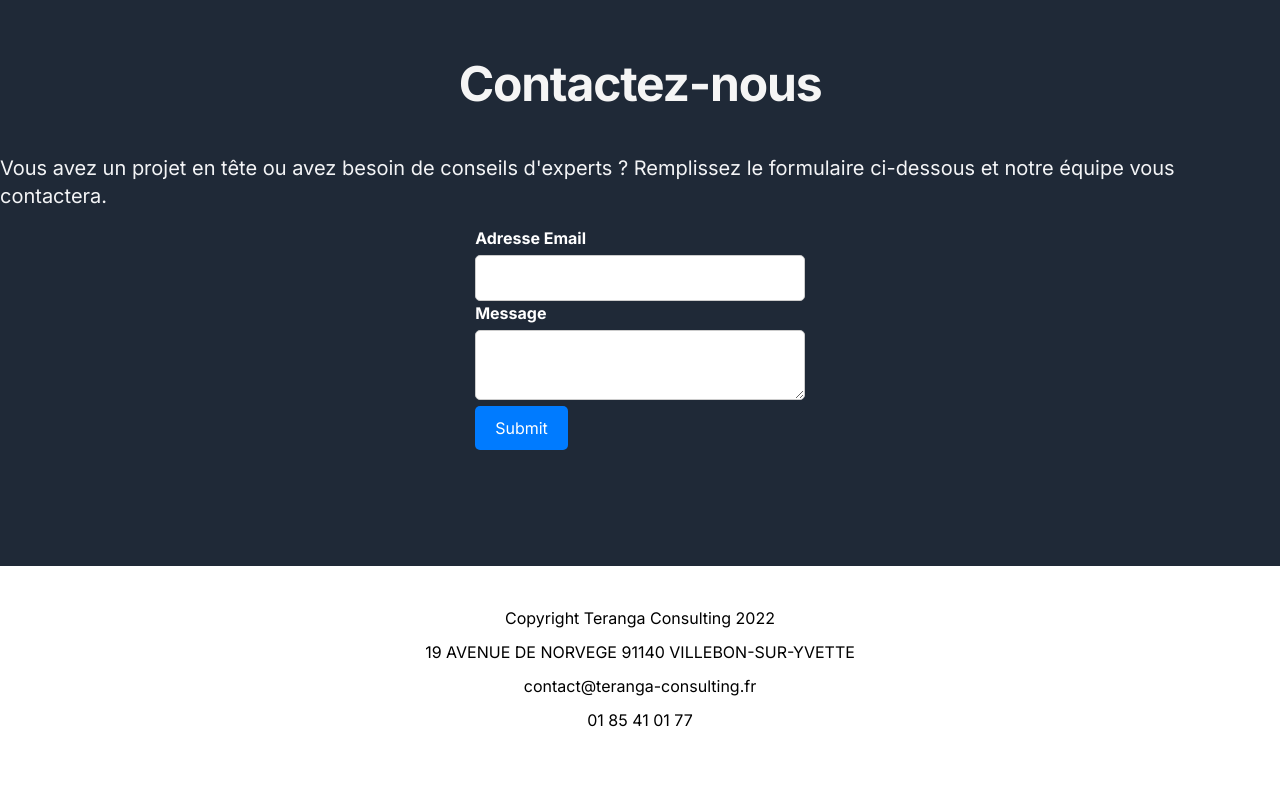
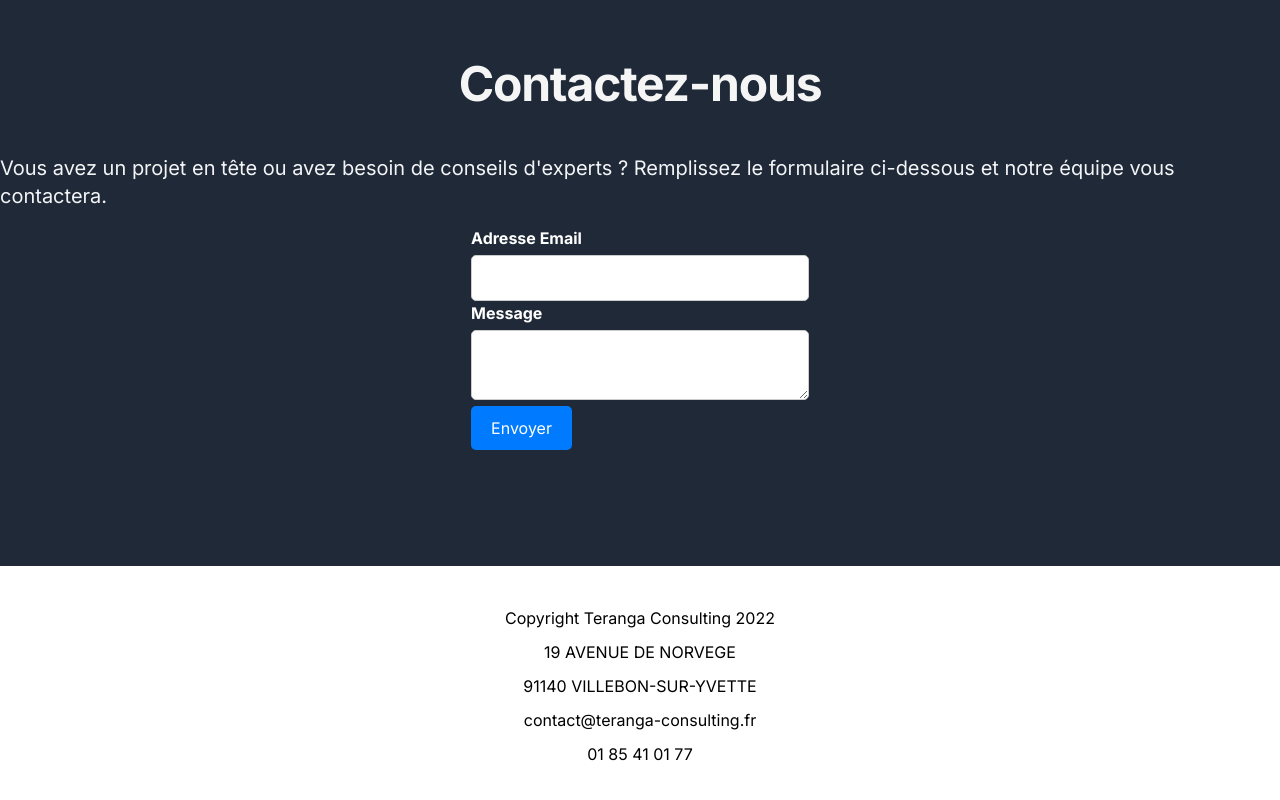
Before and after one commit to MaxCapette/teranga, a Next.js app: page / in a window 1280 px wide. Shown: the part 3269-4069 px from the top of the page. Before the commit the page ends 4041 px from the top, so only its background shows below. Built offline with nearby package versions, Linux system fonts and the light colour scheme.

Commit message:
change button name

```diff
--- a/src/components/contact/formcontact.tsx
+++ b/src/components/contact/formcontact.tsx
@@ -20,7 +20,7 @@ const FormContact: React.FC = () => {
       <ValidationError prefix="Message" field="message" errors={state.errors} />
 
       <button type="submit" disabled={state.submitting}>
-        Submit
+        Envoyer
       </button>
 
       {state.succeeded && <p>Merci!</p>}
--- a/src/components/layout/footer/Footer.tsx
+++ b/src/components/layout/footer/Footer.tsx
@@ -6,7 +6,8 @@ export default function Footer() {
       <aside className="footerAside">
 
         <p>Copyright Teranga Consulting 2022</p>
-        <p>19 AVENUE DE NORVEGE 91140 VILLEBON-SUR-YVETTE</p>
+        <p>19 AVENUE DE NORVEGE </p>
+        <p>91140 VILLEBON-SUR-YVETTE</p>
         <p>contact@teranga-consulting.fr</p>
         <p>01 85 41 01 77</p>
       </aside>
```
